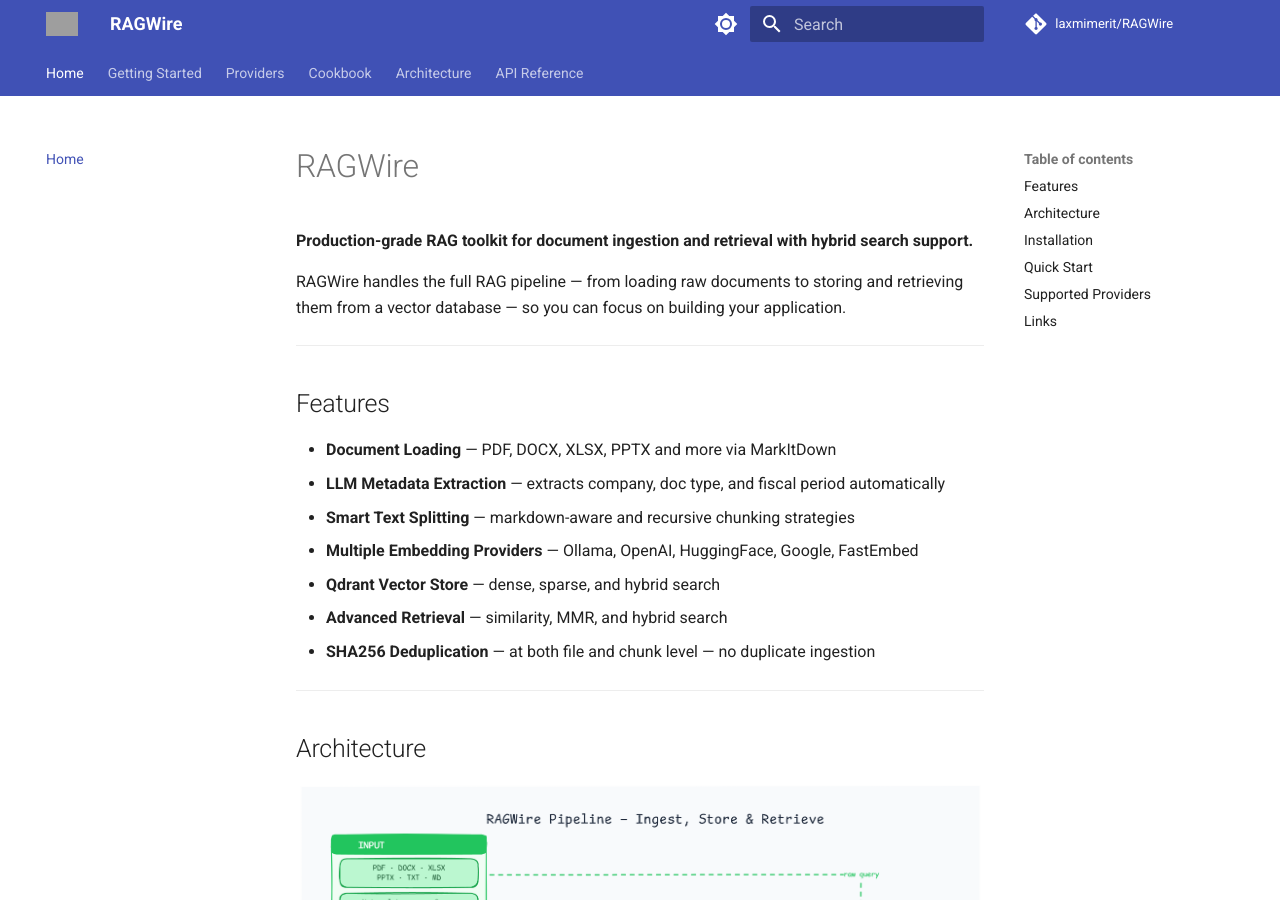
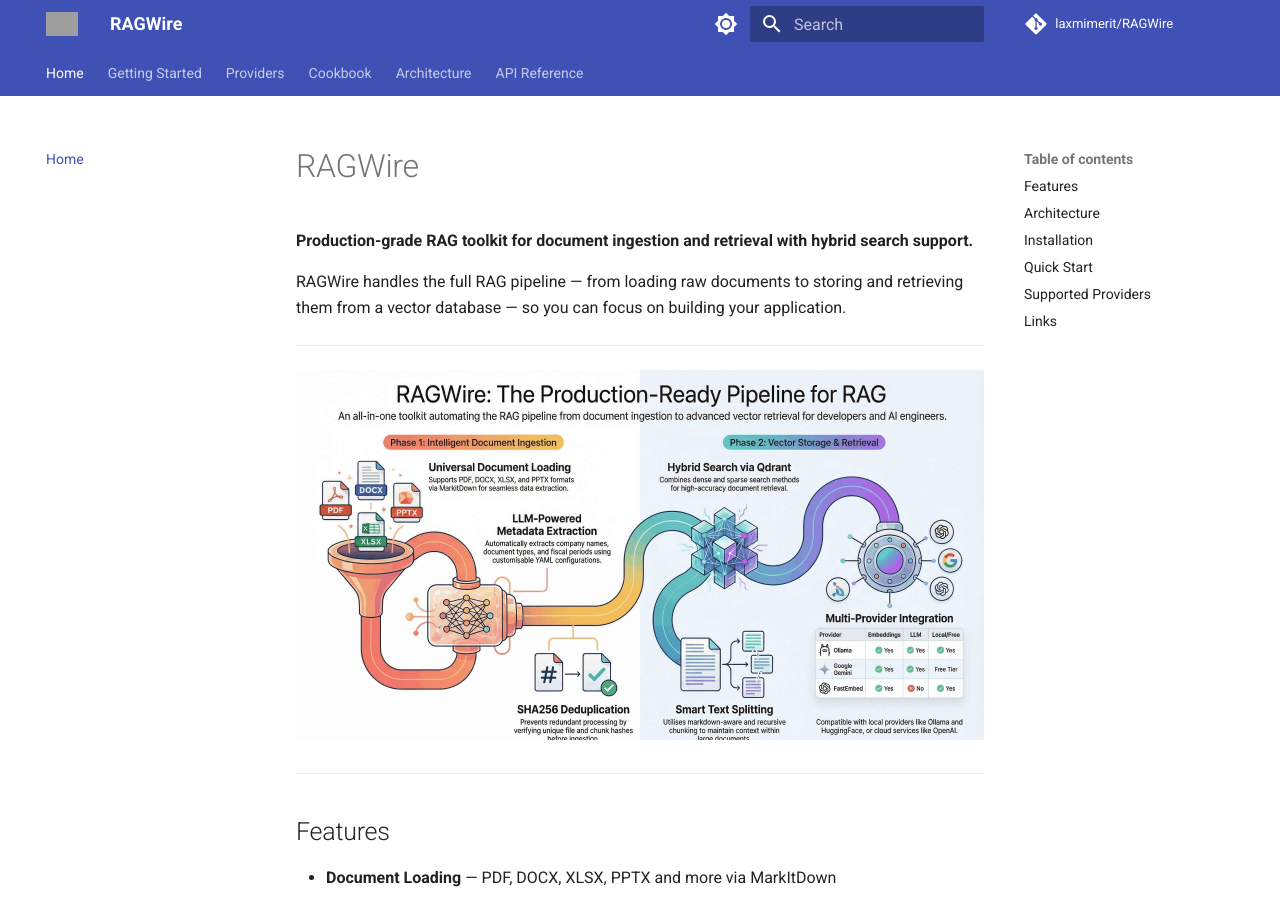
Before and after one commit to laxmimerit/RAGWire, an MkDocs documentation site: the page built from docs/index.md, in a window 1280 px wide and 900 px high. Built offline with MkDocs 1.6.1 and Material for MkDocs 9.7.7, drawn with Linux system fonts in a browser that asks for light colours; comment, search, counter and statistics services are not loaded; grey boxes are pictures that could not be loaded.

Commit message:
added ragwire design in docs

```diff
--- a/docs/index.md
+++ b/docs/index.md
@@ -3,6 +3,10 @@
 **Production-grade RAG toolkit for document ingestion and retrieval with hybrid search support.**
 
 RAGWire handles the full RAG pipeline — from loading raw documents to storing and retrieving them from a vector database — so you can focus on building your application.
+
+---
+
+![RAGWire High-Level Overview](assets/ragwire_highlevel.jpg)
 
 ---
 
```
Also changed, not shown: docs/assets/ragwire_highlevel.jpg (added).
